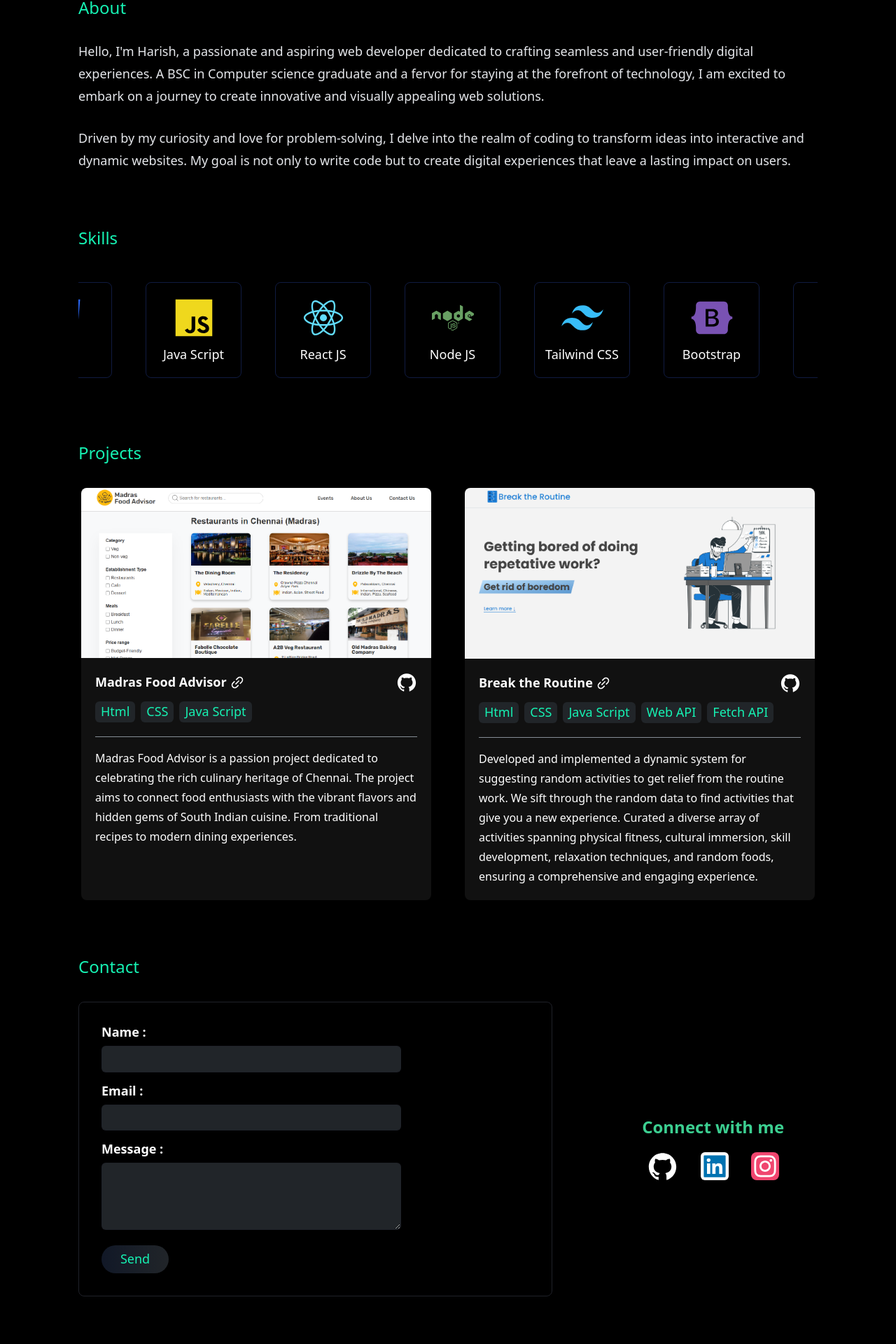
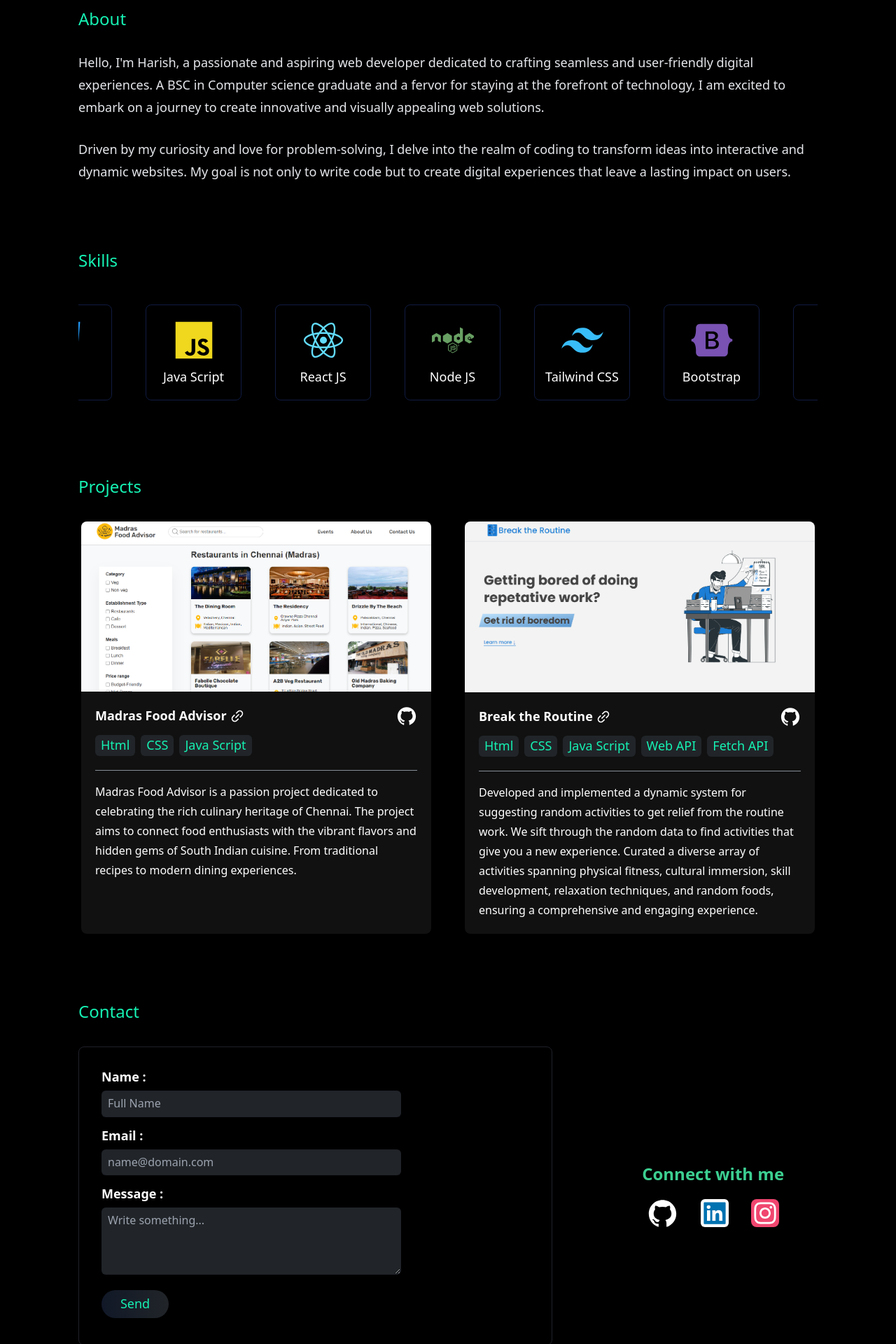
Before and after one commit to Harishgopal17/Portfolio, a React (Vite) app: page / in a window 1280 px wide. Shown: the part 868-2788 px from the top of the page at 70% size. Before the commit the page ends 2760 px from the top, so only its background shows below. Built offline with nearby package versions, Linux system fonts and the light colour scheme; the HTML template or start-up script is replaced by a standard one.

Commit message:
minor corrections for mobile view and added scroll mt

```diff
--- a/index.html
+++ b/index.html
@@ -10,4 +10,10 @@
     <div id="root"></div>
     <script type="module" src="/src/main.jsx"></script>
   </body>
+  <script
+    src="https://cdn.jsdelivr.net/npm/bootstrap@5.3.2/dist/js/bootstrap.bundle.min.js"
+    integrity="sha384-C6RzsynM9kWDrMNeT87bh95OGNyZPhcTNXj1NW7RuBCsyN/o0jlpcV8Qyq46cDfL"
+    crossorigin="anonymous"
+  ></script>
+  <script src="https://ajax.googleapis.com/ajax/libs/jquery/3.5.1/jquery.min.js"></script>
 </html>
--- a/src/App.jsx
+++ b/src/App.jsx
@@ -11,19 +11,19 @@ function App() {
     <>
       <Navbar />
       <main className="min-h-screen container relative text-white">
-        <section>
+        <section className="mb-20">
           <Hero />
         </section>
-        <section className="mt-16">
+        <section className="mb-20">
           <About />
         </section>
-        <section className="mt-16">
+        <section className="mb-20">
           <Skills />
         </section>
-        <section className="mt-16">
+        <section className="mb-20">
           <Project />
         </section>
-        <section className="mt-16 mb-10">
+        <section className="mb-16">
           <Contact />
         </section>
       </main>
--- a/src/components/Navbar.jsx
+++ b/src/components/Navbar.jsx
@@ -50,10 +50,10 @@ export default function Navbar() {
                 : "fixed top-[-100%] left-0 right-0 w-full h-[auto] z-20 ease duration-[600ms]"
             }
           >
-            <ul className="flex flex-col justify-center items-center mt-[90px] font-[400] text-[20px] bg-black">
+            <ul className="flex flex-col justify-center items-center mt-[78px] font-[400] text-[20px] bg-black">
               {navLinks.map((nav) => (
                 <li
-                  className="px-8 py-2 mb-2 border-b border-slate-gray w-full"
+                  className="px-10 py-3 border-b border-slate-gray w-full"
                   key={nav.label}
                 >
                   <a onClick={toggleMenu} href={nav.href}>
--- a/src/components/ProjectCard.jsx
+++ b/src/components/ProjectCard.jsx
@@ -22,7 +22,7 @@ export default function ProjectCard({ projects }) {
               >
                 <a
                   href={project.projectURL}
-                  target="blank"
+                  target="_blank"
                   className="flex items-center gap-1 text-lg font-bold"
                 >
                   <span className="border-b border-transparent hover:border-white">
@@ -31,7 +31,7 @@ export default function ProjectCard({ projects }) {
                   <AiOutlineLink size={22} />
                 </a>
                 <div>
-                  <a href={project.githubURL} target="blank">
+                  <a href={project.githubURL} target="_blank">
                     <AiFillGithub size={30} />
                   </a>
                 </div>
--- a/src/index.css
+++ b/src/index.css
@@ -31,7 +31,7 @@ body {
   }
 
   .container {
-    @apply mx-auto my-0 px-8 sm:px-12 lg:max-w-5xl xl:max-w-6xl 2xl:max-w-7xl;
+    @apply mx-auto my-0 px-6 sm:px-12 lg:max-w-5xl xl:max-w-6xl 2xl:max-w-7xl;
   }
 
   .custom-gradient {
--- a/src/sections/About.jsx
+++ b/src/sections/About.jsx
@@ -3,7 +3,10 @@ export default function About() {
     <>
       <div className="w-full flex justify-center items-center">
         <div className="flex flex-col gap-8">
-          <h2 id="about" className="text-green text-2xl font-medium">
+          <h2
+            id="about"
+            className="text-green text-2xl font-medium scroll-mt-[100px]"
+          >
             About
           </h2>
           <div className="flex flex-col gap-7 text-base lg:text-lg lg:leading-8 font-normal leading-7 text-slate-white">
--- a/src/sections/Contact.jsx
+++ b/src/sections/Contact.jsx
@@ -10,15 +10,59 @@ export default function Contact() {
 
   const toggleBtn = () => setBtnMove(!btnMove);
 
+  // const sendMail = async (e) => {
+  //   try {
+  //     e.preventDefault();
+  //     toggleBtn();
+  //     alert("working");
+  //   } catch (err) {
+  //     console.error(`Error while sending mail : ${err}`);
+  //   }
+  // };
+
+  // $("#submit-form").submit((e) => {
+  //   e.preventDefault();
+  //   $.ajax({
+  //     url: "https://script.google.com/macros/s/AKfycbyvCeqGX_IkJ0J1Kwwk8O-8Au59aZWxYXFtd4l-o-IFHuH_7VTt00gdiS2l8mb4cbDR/exec",
+  //     data: $("#submit-form").serialize(),
+  //     method: "post",
+  //     success: function (response) {
+  //       // window.location.reload();
+  //       setBtnMove(true);
+  //     },
+  //     error: function (err) {
+  //       alert("Something went wrong");
+  //     },
+  //   });
+  // });
+
+  $("#submit-form").submit((e) => {
+    e.preventDefault(); // Prevent the default form submission
+
+    $.ajax({
+      url: "https://script.google.com/macros/s/AKfycbyvCeqGX_IkJ0J1Kwwk8O-8Au59aZWxYXFtd4l-o-IFHuH_7VTt00gdiS2l8mb4cbDR/exec",
+      data: $("#submit-form").serialize(),
+      method: "post",
+      success: function (response) {
+        setBtnMove(true); // Your custom function to handle button animation
+        alert("Form submitted successfully!"); // Notify the user
+        $("#submit-form")[0].reset(); // Clear the form fields
+      },
+      error: function (err) {
+        alert("Something went wrong");
+      },
+    });
+  });
+
   return (
     <>
-      <div id="contact" className="flex my-5 lg:py-4">
+      <div id="contact" className="flex my-5 lg:py-4 scroll-mt-[100px]">
         <h2 className="text-green text-2xl font-medium">Contact</h2>
       </div>
       <div className="w-full grid grid-cols-1 gap-y-16 lg:grid-cols-3 lg:gap-20">
         <div className="lg:col-span-2">
-          <div className="border border-[#1f2129] rounded-lg p-6 md:p-8">
-            <form>
+          <div className="border border-[#1f2129] rounded-lg py-6 px-3 md:p-8">
+            <form id="submit-form">
               <div className="mb-4">
                 <label
                   htmlFor="name"
@@ -29,6 +73,8 @@ export default function Contact() {
                 <input
                   type="text"
                   id="name"
+                  placeholder="Full Name"
+                  name="Name"
                   className="w-full md:w-[70%] p-2 border border-[#1f2129af] bg-slate-black outline-none text-base rounded-md  focus:border-[#16f2b3]"
                   required
                 />
@@ -41,10 +87,11 @@ export default function Contact() {
                   Email :
                 </label>
                 <input
-                  type="text"
+                  type="email"
                   id="email"
+                  placeholder="name@domain.com"
+                  name="Email"
                   className="w-full md:w-[70%] p-2 border border-[#1f2129af] bg-slate-black outline-none text-base rounded-md  focus:border-[#16f2b3]"
-                  required
                 />
               </div>
               <div className="mb-4">
@@ -57,11 +104,14 @@ export default function Contact() {
                 <textarea
                   cols="30"
                   rows="4"
+                  placeholder="Write something..."
+                  name="Message from Protfolio"
                   className="w-full md:w-[70%] p-2 border border-[#1f2129af] bg-slate-black outline-none text-base rounded-md  focus:border-[#16f2b3]"
                 ></textarea>
               </div>
-              <div
-                onClick={toggleBtn}
+              <button
+                type="submit"
+                // onClick={toggleBtn}
                 // onMouseEnter={toggleBtn}
                 // onMouseLeave={toggleBtn}
                 className="cursor-pointer relative h-10 w-24 overflow-hidden text-green text-lg font-medium rounded-3xl bg-gradient-to-r from-gray-900 to-slate-black transition-all duration-300 hover:bg-gradient-to-t hover:from-gray-800 to bg-gray-900"
@@ -84,7 +134,7 @@ export default function Contact() {
                 >
                   <IoMdSend size={25} />
                 </div>
-              </div>
+              </button>
             </form>
           </div>
         </div>
@@ -93,19 +143,25 @@ export default function Contact() {
             Connect with me
           </h4>
           <div className="flex gap-8 items-center">
-            <a href="https://github.com/Harishgopal17">
+            <a href="https://github.com/Harishgopal17" target="_blank">
               <AiFillGithub
                 size={45}
                 className="bg-black text-white rounded-full cursor-pointer transition-all duration-300 hover:scale-[1.1]"
               />
             </a>
-            <a href="https://www.linkedin.com/in/harish-b-g-5b8060265/">
+            <a
+              href="https://www.linkedin.com/in/harish-b-g-5b8060265/"
+              target="_blank"
+            >
               <AiFillLinkedin
                 size={40}
                 className="bg-white text-linkedin-color rounded-md cursor-pointer transition-all duration-300 hover:scale-[1.1]"
               />
             </a>
-            <a href="">
+            <a
+              href="https://www.instagram.com/harish_gopal_17/"
+              target="_blank"
+            >
               <AiOutlineInstagram
                 size={40}
                 className="bg-[#f0466f] text-white rounded-lg cursor-pointer transition-all duration-300 hover:scale-[1.1]"
--- a/src/sections/Project.jsx
+++ b/src/sections/Project.jsx
@@ -4,7 +4,7 @@ import ProjectCard from "../components/ProjectCard";
 export default function Project() {
   return (
     <>
-      <div id="Projects" className="flex my-5 lg:py-4">
+      <div id="Projects" className="flex my-5 lg:py-4 scroll-mt-[100px]">
         <h2 className="text-green text-2xl font-medium">Projects</h2>
       </div>
       <div className="flex justify-center gap-12 flex-col flex-wrap lg:flex-row">
--- a/src/sections/Skills.jsx
+++ b/src/sections/Skills.jsx
@@ -9,7 +9,10 @@ export default function Skills() {
   return (
     <>
       <div className="flex my-5 lg:py-4">
-        <h2 id="skills" className="text-green text-2xl font-medium">
+        <h2
+          id="skills"
+          className="text-green text-2xl font-medium scroll-mt-[100px]"
+        >
           Skills
         </h2>
       </div>
@@ -17,13 +20,13 @@ export default function Skills() {
         <Marquee pauseOnHover pauseOnClick>
           <SkillCard
             values={{
-              icon: <AiFillHtml5 size={60} color="#FF5733" />,
+              icon: <AiFillHtml5 size={60} color="#e34c26" />,
               name: "Html",
             }}
           />
           <SkillCard
             values={{
-              icon: <IoLogoCss3 size={60} color="#2965f1" />,
+              icon: <IoLogoCss3 size={60} color="#2196f3" />,
               name: "CSS",
             }}
           />
```
Also changed, not shown: src/sections/Hero.jsx (+13 -11 lines).
